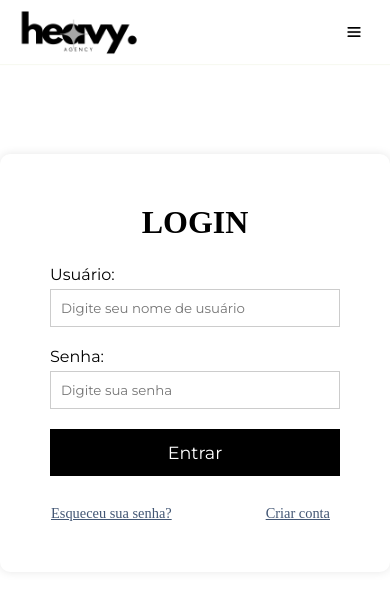
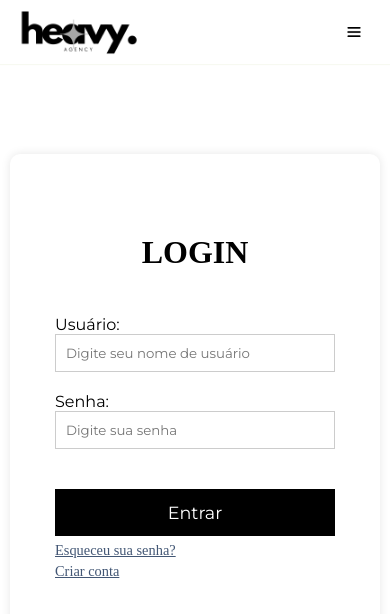
Before and after one commit to Batissta/ecommerce, a React (Vite) app: page /login in a window 390 px wide. Shown: the top 614 px of the page. Built offline with nearby package versions, Linux system fonts and the light colour scheme; a web font is replaced by a local one.

Commit message:
fix - login responsive

```diff
--- a/src/components/Produtos.jsx
+++ b/src/components/Produtos.jsx
@@ -1,7 +1,7 @@
-import React from 'react';
+import React from "react";
 
-const Produtos = () => {
-  // 1- pegar os dados da api no github. url -> https://batissta.github.io/ecommerce-backend/produtos.json
+const Produtos = ({ data }) => {
+  const dados = data;
 
   // 2- fazer um map e para cada produto, criar um card, onde seus detalhes aparecem após passar o mouse em cima.
 
--- a/src/css/routes/Login.css
+++ b/src/css/routes/Login.css
@@ -36,3 +36,51 @@
   color: #000;
   cursor: pointer;
 }
+
+@media (width < 600px) {
+  #login-form {
+    display: flex;
+    flex-direction: column;
+  }
+  .container-box.login {
+    display: grid;
+    padding: 40px 20px;
+    margin-left: 20px;
+    margin-right: 20px;
+  }
+  .inputs-box {
+    display: flex;
+    flex-direction: column;
+    padding: 20px 0;
+  }
+  #login-form label,
+  #login-form input[type="text"],
+  #login-form input[type="password"],
+  #login-form .button {
+    width: 80%;
+    margin: 0 auto;
+  }
+  #login-form input[type="text"],
+  #login-form input[type="password"] {
+    padding: 10px;
+    border: 1px solid #ccc;
+    font-family: Montserrat;
+    margin-bottom: 20px;
+  }
+  .links-cad {
+    flex-direction: column;
+    width: 80%;
+    margin: 4px auto;
+    padding: 0;
+  }
+  .links-cad .link {
+    padding: 2px 0;
+  }
+}
+@media (width < 400px) {
+  .container-box.login {
+    padding: 80px 10px;
+    margin-left: 10px;
+    margin-right: 10px;
+  }
+}
--- a/src/css/style.css
+++ b/src/css/style.css
@@ -1,13 +1,14 @@
 /* Fonts */
-@import url('https://fonts.googleapis.com/css2?family=Montserrat:ital,wght@0,100..900;1,100..900&family=Playfair+Display:ital@0;1&display=swap');
-@import url('https://fonts.googleapis.com/css2?family=DM+Serif+Display:ital@0;1&display=swap');
-@import url('https://fonts.googleapis.com/css2?family=Poppins:ital,wght@0,300;0,400;0,500;0,600;0,700;0,800;0,900;1,100;1,300;1,400;1,500;1,600;1,700;1,800&display=swap');
+@import url("https://fonts.googleapis.com/css2?family=Montserrat:ital,wght@0,100..900;1,100..900&family=Playfair+Display:ital@0;1&display=swap");
+@import url("https://fonts.googleapis.com/css2?family=DM+Serif+Display:ital@0;1&display=swap");
+@import url("https://fonts.googleapis.com/css2?family=Poppins:ital,wght@0,300;0,400;0,500;0,600;0,700;0,800;0,900;1,100;1,300;1,400;1,500;1,600;1,700;1,800&display=swap");
 
 /* CSS */
-@import './global.css';
-@import './Header.css';
-@import './routes/Home/home.css';
-@import './routes/Produto/produto.css';
+@import "./global.css";
+@import "./Header.css";
+@import "./routes/Home/home.css";
+@import "./routes/Produto/produto.css";
 
 /* components */
-@import './Loading.css';
+@import "./Loading.css";
+@import "./routes/Login.css";
--- a/src/routes/Home.jsx
+++ b/src/routes/Home.jsx
@@ -9,6 +9,7 @@ import logoCartier from '../assets/logos/cartier_logo.png';
 import logoChanel from '../assets/logos/chanel_logo.png';
 import logoHuboBoss from '../assets/logos/hugoboss_logo.png';
 import { Link } from 'react-router-dom';
+import Produtos from '../components/Produtos';
 
 const Home = () => {
   const collections = [
@@ -34,7 +35,11 @@ const Home = () => {
     },
     // Adicione mais coleções conforme necessário
   ];
-
+  const getProdutos = async () => {
+    const response = await fetch("https://batissta.github.io/ecommerce-backend/produtos.json")
+    const json = await response.json();
+    return json;
+  }
   return (
     <>
       <main className="homeMain-bg container">
@@ -109,7 +114,9 @@ const Home = () => {
         </div>
       </section>
 
-      <section className="homeProdutos"></section>
+      <section className="homeProdutos">
+          <Produtos data={data}/>
+      </section>
     </>
   );
 };
--- a/src/routes/Login.jsx
+++ b/src/routes/Login.jsx
@@ -1,34 +1,34 @@
-import React from 'react';
-import { Link, useNavigate } from 'react-router-dom';
-import '../css/routes/Login.css';
-import Loading from '../components/Loading';
+import React from "react";
+import { Link, useNavigate } from "react-router-dom";
+import Loading from "../components/Loading";
 
 const Login = () => {
   const navigate = useNavigate();
-  const [email, setEmail] = React.useState('');
+  const [email, setEmail] = React.useState("");
+  const [senha, setSenha] = React.useState("");
   const [autorizado, setAutorizado] = React.useState(false);
   const [tentativas, setTentativas] = React.useState(0);
-  const [senha, setSenha] = React.useState('');
   const [loading, setLoading] = React.useState(false);
   const getUsers = async () => {
     setLoading(true);
     setTentativas((n) => n + 1);
     const response = await fetch(
-      'https://batissta.github.io/ecommerce-backend/usuarios.json',
+      "https://batissta.github.io/ecommerce-backend/usuarios.json"
     );
     const data = await response.json();
     const exists = data.some((e) => {
       return e.email === email && e.password === senha;
     });
     if (exists) {
-      navigate('/');
+      setAutorizado(true);
+      navigate("/");
     }
     setLoading(false);
   };
 
   return (
     <>
-      <div id="login" className="container-box">
+      <section id="login" className="container-box login">
         <form id="login-form" method="post">
           <h1>LOGIN</h1>
           {!loading && (
@@ -63,12 +63,12 @@ const Login = () => {
           )}
 
           {!autorizado && tentativas > 0 && !loading && (
-            <p style={{ color: 'red', paddingTop: '4px' }}>
+            <p style={{ color: "red", paddingTop: "4px" }}>
               Endereço de email ou senha estão incorretos.
             </p>
           )}
           {!loading && (
-            <div className="links-cad">
+            <div className="links-cad links-login">
               <Link className="link" to="/forgetPass">
                 Esqueceu sua senha?
               </Link>
@@ -79,7 +79,7 @@ const Login = () => {
           )}
         </form>
         {loading && <Loading />}
-      </div>
+      </section>
     </>
   );
 };
```
